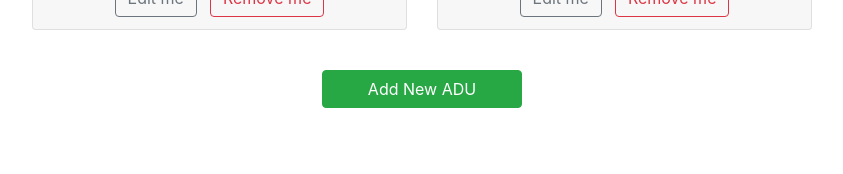
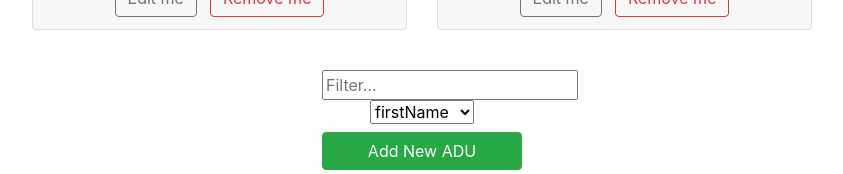
Before and after one commit to fostimus/adu-dashboard, a React (Create React App) app: page / in a window 1280 px wide. Shown: the part 502-676 px from the top of the page, without its empty margins (218-1061 px from the left). Built offline with nearby package versions, Linux system fonts and the light colour scheme.

Commit message:
started filter

```diff
--- a/package.json
+++ b/package.json
@@ -8,6 +8,7 @@
     "@testing-library/user-event": "^12.1.10",
     "bootstrap": "^4.6.0",
     "jquery": "^3.5.1",
+    "lodash": "^4.17.21",
     "popper": "^1.0.1",
     "react": "^17.0.1",
     "react-bootstrap": "^1.4.3",
--- a/src/App.js
+++ b/src/App.js
@@ -3,6 +3,7 @@ import ADU from "./components/ADU";
 import ADUForm from "./components/ADUForm";
 import { useState } from "react";
 import { CardDeck, Button, Form } from "react-bootstrap";
+import _ from "lodash";
 
 /**
  * List of ADU’s as react app
@@ -69,6 +70,9 @@ function App() {
   const [editId, setEditId] = useState(0);
   const [nextId, setNextId] = useState(mockData.length + 1);
 
+  const [filterField, setFilterField] = useState("");
+  const [filterValue, setFilterValue] = useState("");
+
   const editADU = id => {
     setEditADUForm(!editADUForm);
     setEditId(id);
@@ -97,6 +101,13 @@ function App() {
     setAddADUForm(false);
   };
 
+  const filter = e => {
+    setFilterValue(e.target.value);
+    console.log(
+      data.filter(unit => String(unit[filterField]).startsWith(e.target.value))
+    );
+  };
+
   return (
     <div className="App">
       <h1>ADU Dashboard</h1>
@@ -113,6 +124,26 @@ function App() {
       </CardDeck>
 
       <div className="controls">
+        <form action="">
+          <input
+            type="text"
+            placeholder="Filter..."
+            onChange={e => filter(e)}
+            value={filterValue}
+          />
+          <select
+            name="filterValues"
+            id="filterValues"
+            onChange={e => {
+              setFilterValue("");
+              setFilterField(e.target.value);
+            }}
+          >
+            {Object.keys(data[0]).map(field =>
+              field !== "id" ? <option value={field}>{field}</option> : <></>
+            )}
+          </select>
+        </form>
         <Button variant="success" onClick={() => setAddADUForm(!addADUForm)}>
           Add New ADU
         </Button>
```
Also changed, not shown: 2 other files (tests, documents, lock files or other folders).
